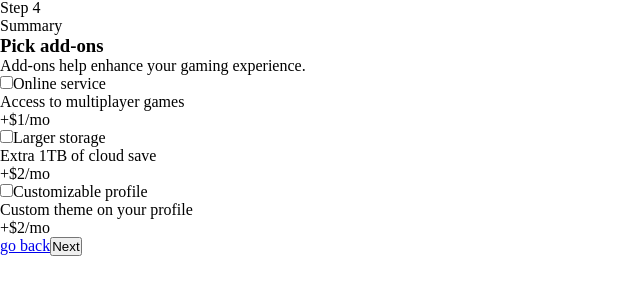
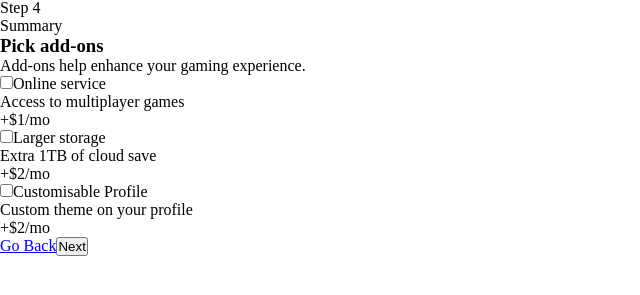
Before and after one commit to nkululek0/multi-step-form, a React (Vite) app: page /add-ons in a window 1280 px wide. Shown: the part 181-476 px from the top of the page, without its empty margins (0-640 px from the left). Built offline with nearby package versions, Linux system fonts and the light colour scheme.

Commit message:
(Update) global-state -> updates local state structure for add-ons component

```diff
--- a/src/components/add-ons/Add-Ons.tsx
+++ b/src/components/add-ons/Add-Ons.tsx
@@ -1,32 +1,53 @@
-import type { AddOnsState, AddOnsReducer, AddOnsAction, NextButtonState, NextButtonReducer } from './Add-Ons.types';
+import type {
+  AddOnTypes,
+  AddOnsReducer,
+  AddOnsState,
+  AddOnsAction,
+  AddOnType,
+  PlanCheckBoxes,
+  NextButtonState,
+  NextButtonReducer
+} from './Add-Ons.types';
 
 import { Button } from '../button';
 
 import { useReducer, useRef } from 'react';
 import { Link } from 'react-router-dom';
 
+const addOnsTypes: AddOnTypes = {
+  ONLINE_SERVICE: {
+    name: 'Online service',
+    description: 'Access to multiplayer games',
+    price: 1
+  },
+  LARGER_STORAGE: {
+    name: 'Larger storage',
+    description: 'Extra 1TB of cloud save',
+    price: 2
+  },
+  CUSTOMISABLE_PROFILE: {
+    name: 'Customisable Profile',
+    description: 'Custom theme on your profile',
+    price: 2
+  }
+};
+
 const addOnsReducer: AddOnsReducer = (state: AddOnsState, action: AddOnsAction) => {
-  const { type, elementReference } = action;
+  const { planType, elementReference } = action;
+  const isAdded = elementReference.current ? elementReference.current.checked : false;
+  const addOnType: AddOnType = planType;
 
-  switch (type) {
-    case 'ONLINE_SERVICE':
-      return {
-        ...state,
-        onlineService: elementReference.current ? elementReference.current.checked : false
-      };
-    case 'LARGER_STORAGE':
-      return {
-        ...state,
-        largerStorage: elementReference.current ? elementReference.current.checked : false
-      };
-    case 'CUSTOMIZABLE_PROFILE':
-      return {
-        ...state,
-        customizableProfile: elementReference.current ? elementReference.current.checked : false
-      };
-    default:
-      return state;
-  }
+    if (isAdded) {
+      if (state.addOnsList.indexOf(addOnsTypes[addOnType]) === -1) {
+        state.addOnsList.push(addOnsTypes[addOnType]);
+      }
+    } else {
+      state.addOnsList.splice(state.addOnsList.indexOf(addOnsTypes[addOnType]), 1);
+    }
+
+    return {
+      ...state
+    };
 };
 
 const nextButtonReducer: NextButtonReducer = (state: NextButtonState) => {
@@ -44,16 +65,16 @@ export function AddOns() {
 
   const addOnsState: AddOnsState = {
     billingType: 'MONTHLY',
-    onlineService: false,
-    largerStorage: false,
-    customizableProfile: false
+    addOnsList: []
   };
   const [addOns, setAddOns] = useReducer(addOnsReducer, addOnsState);
   const { billingType } = addOns;
 
-  const onlineServiceCheckbox = useRef<HTMLInputElement>(null);
-  const largerStorageCheckbox = useRef<HTMLInputElement>(null);
-  const customizableProfileCheckbox = useRef<HTMLInputElement>(null);
+  const planCheckBoxes: PlanCheckBoxes = {
+    ONLINE_SERVICE: useRef<HTMLInputElement>(null),
+    LARGER_STORAGE: useRef<HTMLInputElement>(null),
+    CUSTOMISABLE_PROFILE: useRef<HTMLInputElement>(null)
+  };
 
   const nextButtonState: NextButtonState = {
     uri: '/finishing-up',
@@ -71,46 +92,28 @@ export function AddOns() {
             <p>Add-ons help enhance your gaming experience.</p>
           </header>
           <section className='add-ons'>
-            <div className='add-on'>
-              <input
-                type='checkbox'
-                id='online-service'
-                name='online-service'
-                ref={ onlineServiceCheckbox }
-                onChange={ () => { setAddOns({ type: 'ONLINE_SERVICE', elementReference: onlineServiceCheckbox }) } }
-              />
-              <label htmlFor='online-service'>Online service</label>
-              <p>Access to multiplayer games</p>
-              <p>+${ billingType === 'MONTHLY' ? '1/mo': '10/yr' }</p>
-            </div>
-            <div className='add-on'>
-              <input
-                type='checkbox'
-                id='larger-storage'
-                name='larger-storage'
-                ref={ largerStorageCheckbox }
-                onChange={ () => { setAddOns({ type: 'LARGER_STORAGE', elementReference: largerStorageCheckbox }) } }
-              />
-              <label htmlFor='larger-storage'>Larger storage</label>
-              <p>Extra 1TB of cloud save</p>
-              <p>+${ billingType === 'MONTHLY' ? '2/mo': '20/yr' }</p>
-            </div>
-            <div className='add-on'>
-              <input
-                type='checkbox'
-                id='customizable-profile'
-                name='customizable-profile'
-                ref={ customizableProfileCheckbox }
-                onChange={ () => { setAddOns({ type: 'CUSTOMIZABLE_PROFILE', elementReference: customizableProfileCheckbox }) } }
-              />
-              <label htmlFor='customizable-profile'>Customizable profile</label>
-              <p>Custom theme on your profile</p>
-              <p>+${ billingType === 'MONTHLY' ? '2/mo': '20/yr' }</p>
-            </div>
+            {
+              Object.keys(addOnsTypes).map((planType, index) => {
+                const element = planCheckBoxes[planType] as React.RefObject<HTMLInputElement | null>;
+                const addOn = addOnsTypes[planType as AddOnType];
+
+                return (
+                  <div className='add-on' key={ index }>
+                    <input type='checkbox'
+                      ref={ element }
+                      onChange={ () => { setAddOns({ planType: planType as AddOnType, elementReference: element }) } }
+                    />
+                    <label>{ addOn.name }</label>
+                    <p>{ addOn.description }</p>
+                    <p>+${ billingType === 'MONTHLY' ? `${ addOn.price }/mo` : `${ addOn.price * 10 }/yr` }</p>
+                  </div>
+                );
+              })
+            }
           </section>
         </section>
         <section className='actions'>
-          <Link to='/select-plan'>go back</Link>
+          <Link to='/select-plan'>Go Back</Link>
           <Button validationSettings={ { validate: () => { setNextButton(); }, uri: uri, isValid: isValid } }>Next</Button>
         </section>
       </article>
```
Also changed, not shown: src/components/add-ons/Add-Ons.types.ts (+15 -6 lines).
